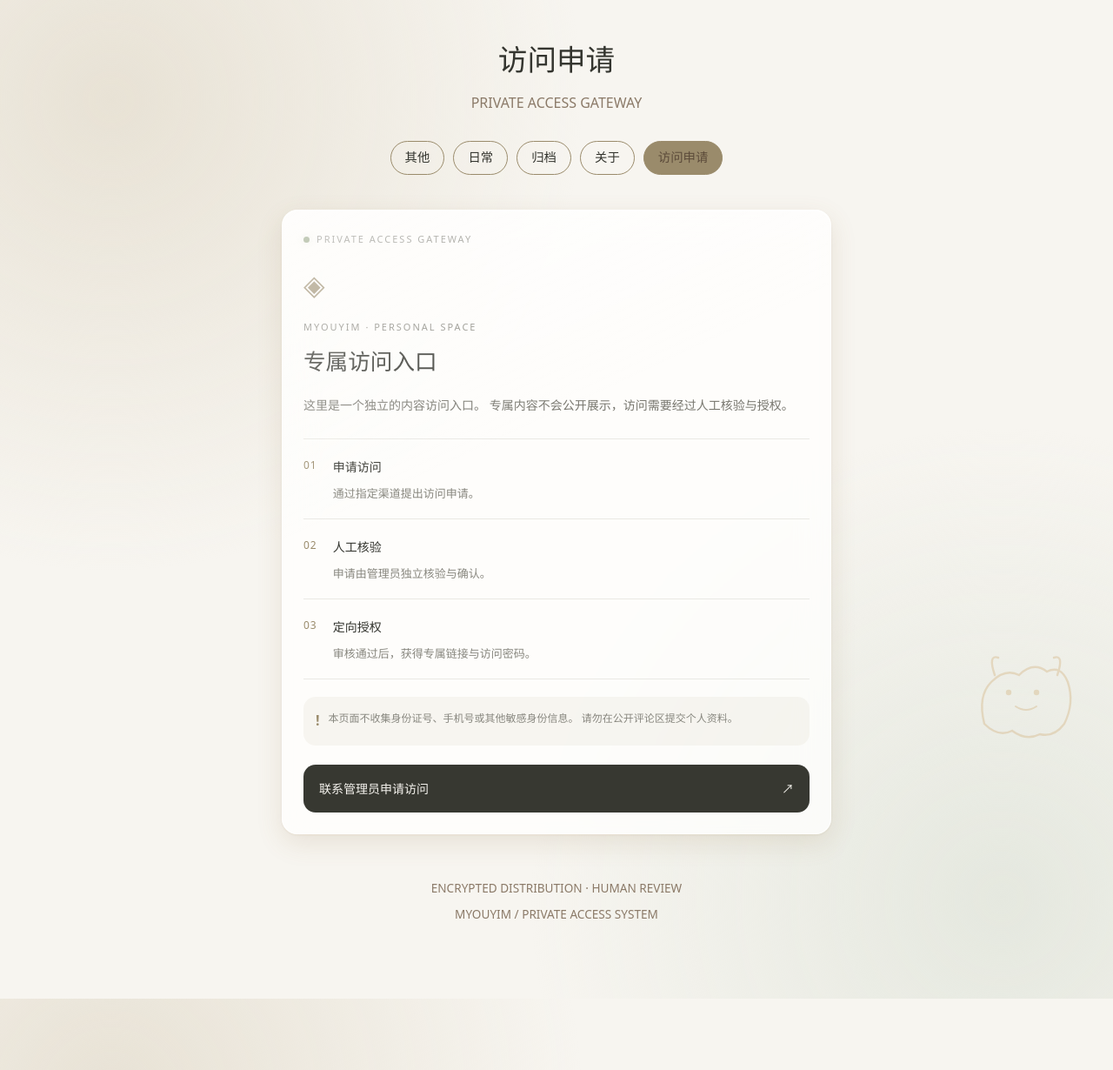
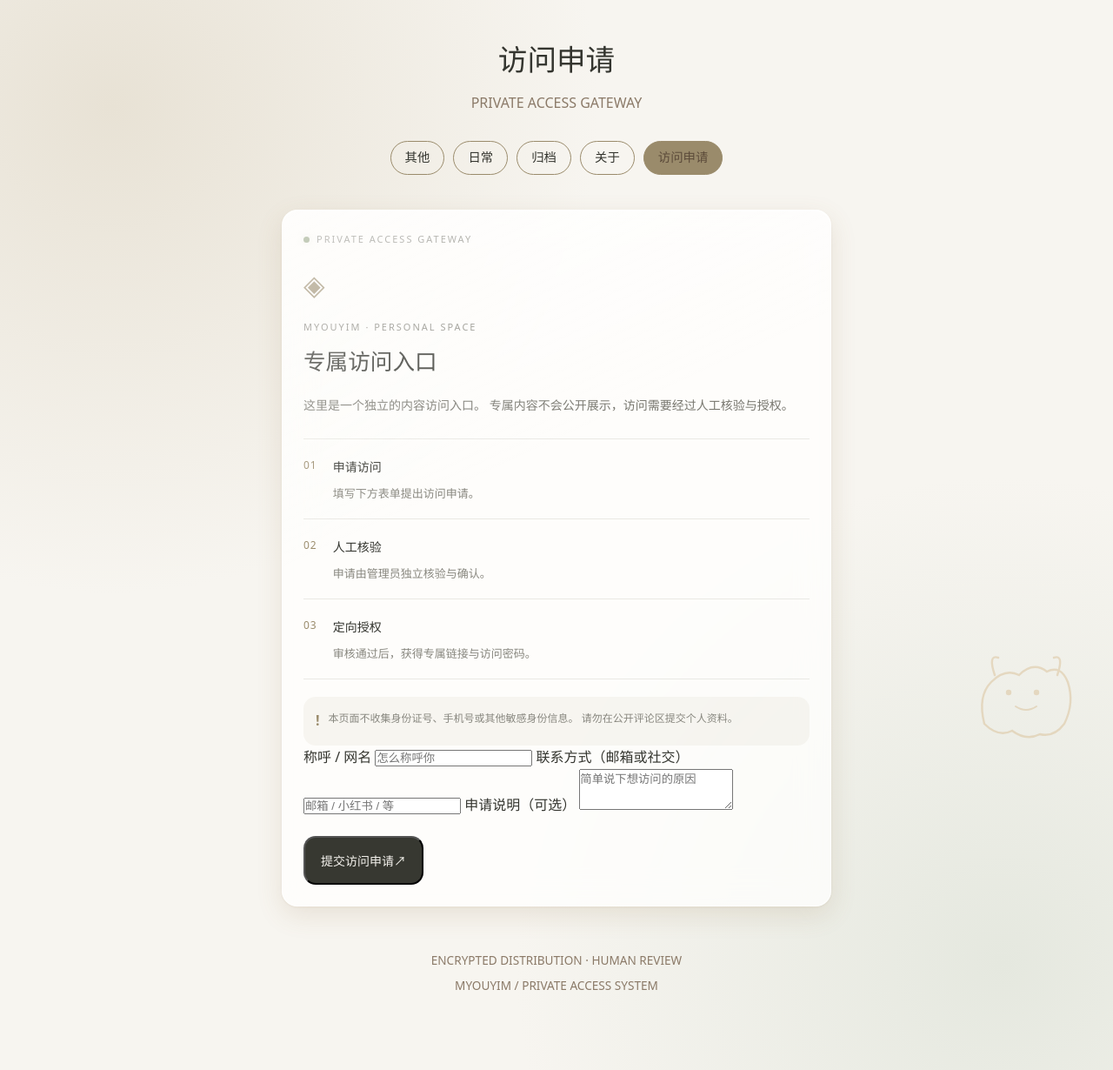
Before and after one commit to MYOUYIM/MYOUYIM.github.io, a Jekyll site: the page invitation/index.html, which Jekyll copies as it is, in a window 1280 px wide. Shown: the whole page at 87% size. Built offline with Jekyll 4.4.1, drawn with Linux system fonts in a browser that asks for light colours.

Commit message:
更新 index.html

```diff
--- a/invitation/index.html
+++ b/invitation/index.html
@@ -45,10 +45,9 @@
             <span class="num">01</span>
             <div>
               <strong>申请访问</strong>
-              <p>通过指定渠道提出访问申请。</p>
+              <p>填写下方表单提出访问申请。</p>
             </div>
           </div>
-
           <div class="step">
             <span class="num">02</span>
             <div>
@@ -56,7 +55,6 @@
               <p>申请由管理员独立核验与确认。</p>
             </div>
           </div>
-
           <div class="step">
             <span class="num">03</span>
             <div>
@@ -74,10 +72,30 @@
           </p>
         </div>
 
-        <a class="contact" href="mailto:myouyim@outlook.com">
-          联系管理员申请访问
-          <span>↗</span>
-        </a>
+        <form action="https://formspree.io/f/xoedpqar" method="POST" class="invite-form">
+          <label>
+            称呼 / 网名
+            <input type="text" name="name" required placeholder="怎么称呼你">
+          </label>
+
+          <label>
+            联系方式（邮箱或社交）
+            <input type="text" name="contact" required placeholder="邮箱 / 小红书 / 等">
+          </label>
+
+          <label>
+            申请说明（可选）
+            <textarea name="message" rows="3" placeholder="简单说下想访问的原因"></textarea>
+          </label>
+
+          <!-- 防垃圾提交 -->
+          <input type="text" name="_gotcha" style="display:none" tabindex="-1" autocomplete="off">
+
+          <button type="submit" class="contact">
+            提交访问申请
+            <span>↗</span>
+          </button>
+        </form>
       </article>
     </main>
 
```
